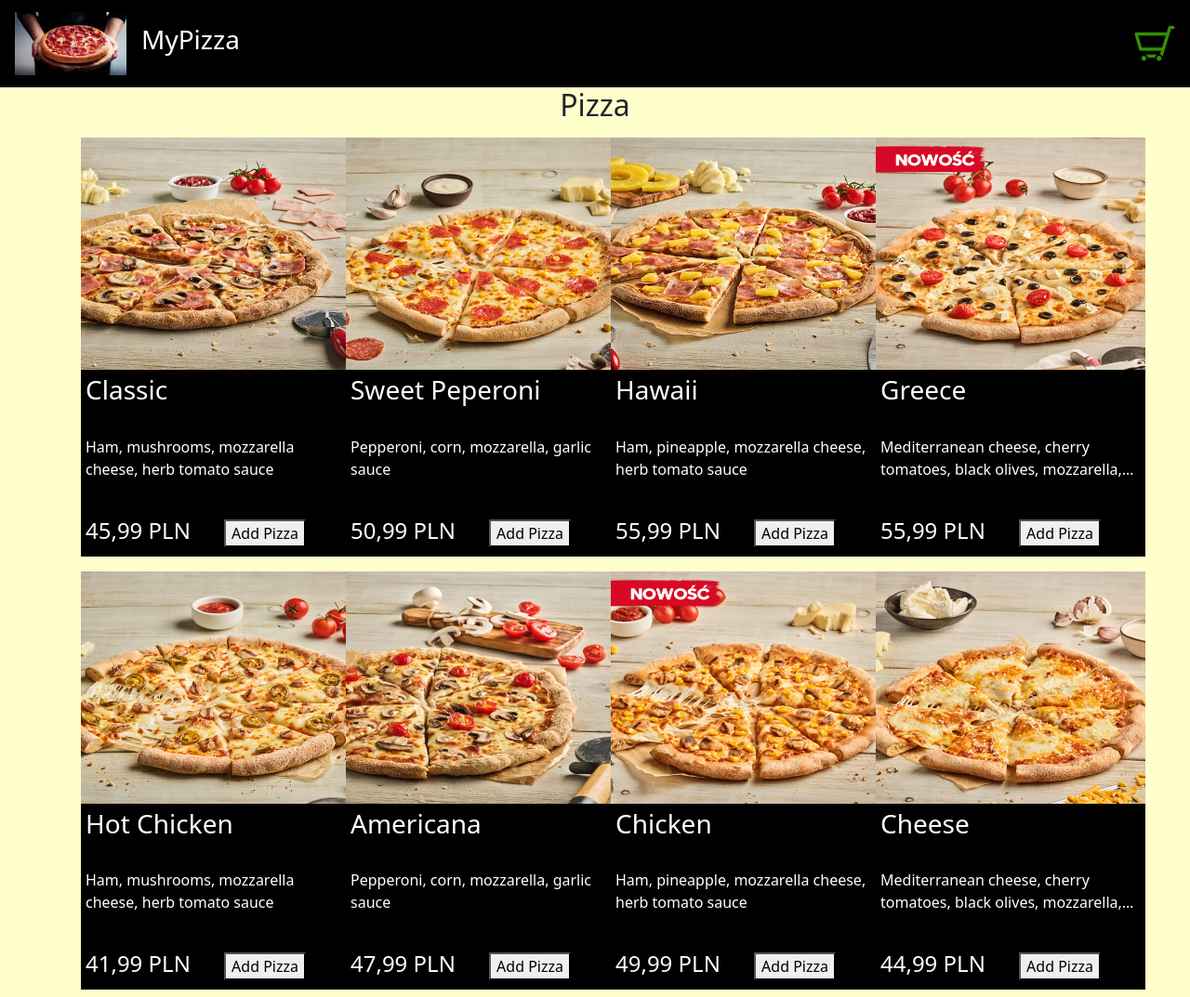
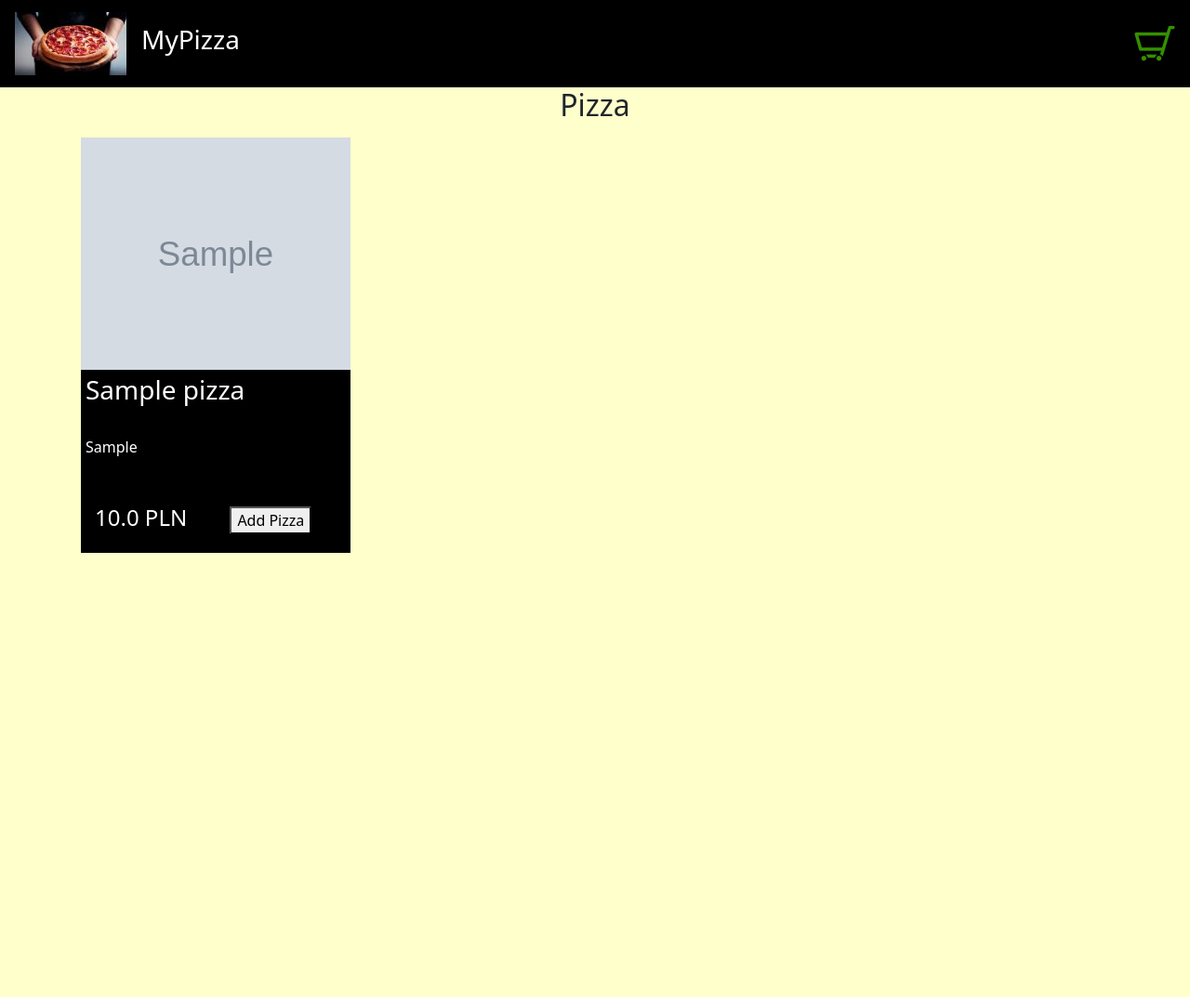
Before and after one commit to Szaitan/Pizza_shop, a Flask app: template templates/cover.html in a window 1280 px wide. Shown: the whole page at 93% size. After the commit the page ends 595 px from the top, so only its background shows below. Run offline with Flask 3, Linux system fonts and the light colour scheme; the template is opened without the code that fills it: values that come from a table or form of the project are taken from there, others are empty; tables that the repository leaves empty hold one stand-in row (values such as "Sample post"); grey boxes marked "Sample" are stand-in pictures.

Commit message:
Revision 2: Finish update of SQL database and update of code in html with elements/CSS

```diff
--- a/main.py
+++ b/main.py
@@ -22,16 +22,8 @@ class Pizza(db.Model):
 
 @app.route("/")
 def main_page():
-    db.create_all()
-    pizza = Pizza(
-        name="Classic",
-        price=39.39,
-        ingredients="Ham, mushrooms, mozzarella cheese, herb tomato sauce",
-        image="500px-Classsic.jpg"
-    )
-    db.session.add(pizza)
-    db.session.commit()
-    return render_template("cover.html")
+    all_pizza_data = Pizza.query.all()
+    return render_template("cover.html", all_pizza_data=all_pizza_data)
 
 
 if __name__ == "__main__":
--- a/static/CSS/cover-css.css
+++ b/static/CSS/cover-css.css
@@ -14,11 +14,11 @@ body {
     margin: 0 5px;
 }
 
-.image-margin {
+.pizzas-images {
     margin: 0 5px;
+    width: 290px;
+    height: 250px;
 }
-
-
 
 .truncate-text {
             display: -webkit-box;
@@ -28,3 +28,8 @@ body {
             text-overflow: ellipsis;     /* Display ellipsis (...) when text overflows */
             max-width: 300px;  /* Adjust this value to control the width */
 }
+
+.pizzas-price {
+    display: inline-block;
+    padding: 10px;
+}
--- a/templates/cover.html
+++ b/templates/cover.html
@@ -14,160 +14,27 @@
         <h2>Pizza</h2>
     </div>
     <div class="row">
+        {% for pizza in all_pizza_data: %}
             <div class="col-lg-3 col-md-6 py-2">
                 <div class="image-margin">
-                <img style="width: 290px; height: 250px;" src="{{ url_for('static', filename='images/Pizzas-images/500px-Classsic.jpg') }}" alt="navbar-pizza-img">
+                    <img class="pizzas-images" src="{{ url_for('static', filename='images/Pizzas-images/' + pizza.image) }}" alt="navbar-pizza-img">
                 </div>
                 <div class="pizza-detail-box">
                     <div>
-                    <h3>Classic</h3>
+                        <h3>{{pizza.name}}</h3>
                     </div>
                     <br>
                     <div>
-                    <p>Ham, mushrooms, mozzarella cheese, herb tomato sauce</p>
+                        <p class="truncate-text">{{ pizza.ingredients }}</p>
                     </div>
                     <br>
                     <div>
-                    <h4 style="display: inline-block;">45,99 PLN</h4>
+                        <h4 class="pizzas-price">{{ pizza.price }} PLN</h4>
                         <button role="button" style="margin-left: 4vh;">Add Pizza</button>
                     </div>
                 </div>
             </div>
-        <div class="col-lg-3 col-md-6 py-2">
-            <div class="image-margin">
-                <img style="width: 290px; height: 250px;" src="{{ url_for('static', filename='images/Pizzas-images/500px-SweetPeperoni.jpg') }}" alt="navbar-pizza-img">
-            </div>
-            <div class="pizza-detail-box">
-                <div>
-                    <h3>Sweet Peperoni</h3>
-                </div>
-                <br>
-                <div>
-                    <p>Pepperoni, corn, mozzarella, garlic sauce</p>
-                </div>
-                <br>
-                <div>
-                    <h4 style="display: inline-block;">50,99 PLN</h4>
-                    <button role="button" style="margin-left: 4vh;">Add Pizza</button>
-                </div>
-            </div>
-        </div>
-        <div class="col-lg-3 col-md-6 py-2">
-            <div class="image-margin">
-                <img style="width: 290px; height: 250px;" src="{{ url_for('static', filename='images/Pizzas-images/500px-Hawai.jpg') }}" alt="navbar-pizza-img">
-            </div>
-            <div class="pizza-detail-box">
-                <div>
-                    <h3>Hawaii</h3>
-                </div>
-                <br>
-                <div>
-                    <p>Ham, pineapple, mozzarella cheese, herb tomato sauce</p>
-                </div>
-                <br>
-                <div>
-                    <h4 style="display: inline-block;">55,99 PLN</h4>
-                    <button role="button" style="margin-left: 4vh;">Add Pizza</button>
-                </div>
-            </div>
-        </div>
-        <div class="col-lg-3 col-md-6 py-2">
-            <div class="image-margin">
-        <img style="width: 290px; height: 250px;" src="{{ url_for('static', filename='images/Pizzas-images/500px-Grece.png') }}" alt="navbar-pizza-img">
-            </div>
-            <div class="pizza-detail-box">
-                <div>
-                    <h3>Greece</h3>
-                </div>
-                <br>
-                <div>
-                    <p class="truncate-text">Mediterranean cheese, cherry tomatoes, black olives, mozzarella, white sauce</p>
-                </div>
-                <br>
-                <div>
-                    <h4 style="display: inline-block;">55,99 PLN</h4>
-                    <button role="button" style="margin-left: 4vh;">Add Pizza</button>
-                </div>
-            </div>
-        </div>
-    </div>
-    <div class="row">
-        <div class="col-lg-3 col-md-6 py-2">
-            <div class="image-margin">
-                <img style="width: 290px; height: 250px;" src="{{ url_for('static', filename='images/Pizzas-images/500px-HotChicken.jpg') }}" alt="navbar-pizza-img">
-            </div>
-            <div class="pizza-detail-box">
-                <div>
-                    <h3>Hot Chicken</h3>
-                </div>
-                <br>
-                <div>
-                    <p>Ham, mushrooms, mozzarella cheese, herb tomato sauce</p>
-                </div>
-                <br>
-                <div>
-                    <h4 style="display: inline-block;">41,99 PLN</h4>
-                    <button role="button" style="margin-left: 4vh;">Add Pizza</button>
-                </div>
-            </div>
-        </div>
-        <div class="col-lg-3 col-md-6 py-2">
-            <div class="image-margin">
-                <img style="width: 290px; height: 250px;" src="{{ url_for('static', filename='images/Pizzas-images/500px-Americana.jpg') }}" alt="navbar-pizza-img">
-            </div>
-            <div class="pizza-detail-box">
-                <div>
-                    <h3>Americana</h3>
-                </div>
-                <br>
-                <div>
-                    <p>Pepperoni, corn, mozzarella, garlic sauce</p>
-                </div>
-                <br>
-                <div>
-                    <h4 style="display: inline-block;">47,99 PLN</h4>
-                    <button role="button" style="margin-left: 4vh;">Add Pizza</button>
-                </div>
-            </div>
-        </div>
-        <div class="col-lg-3 col-md-6 py-2">
-            <div class="image-margin">
-                <img style="width: 290px; height: 250px;" src="{{ url_for('static', filename='images/Pizzas-images/500px-Chicken.png') }}" alt="navbar-pizza-img">
-            </div>
-            <div class="pizza-detail-box">
-                <div>
-                    <h3>Chicken</h3>
-                </div>
-                <br>
-                <div>
-                    <p>Ham, pineapple, mozzarella cheese, herb tomato sauce</p>
-                </div>
-                <br>
-                <div>
-                    <h4 style="display: inline-block;">49,99 PLN</h4>
-                    <button role="button" style="margin-left: 4vh;">Add Pizza</button>
-                </div>
-            </div>
-        </div>
-        <div class="col-lg-3 col-md-6 py-2">
-            <div class="image-margin">
-                <img style="width: 290px; height: 250px;" src="{{ url_for('static', filename='images/Pizzas-images/500px-Cheese.jpg') }}" alt="navbar-pizza-img">
-            </div>
-            <div class="pizza-detail-box">
-                <div>
-                    <h3>Cheese</h3>
-                </div>
-                <br>
-                <div>
-                    <p class="truncate-text">Mediterranean cheese, cherry tomatoes, black olives, mozzarella, white sauce</p>
-                </div>
-                <br>
-                <div>
-                    <h4 style="display: inline-block;">44,99 PLN</h4>
-                    <button role="button" style="margin-left: 4vh;">Add Pizza</button>
-                </div>
-            </div>
-        </div>
+        {% endfor %}
     </div>
 </div>
 
```
Lines whose indentation alone changed are shown as unchanged.
